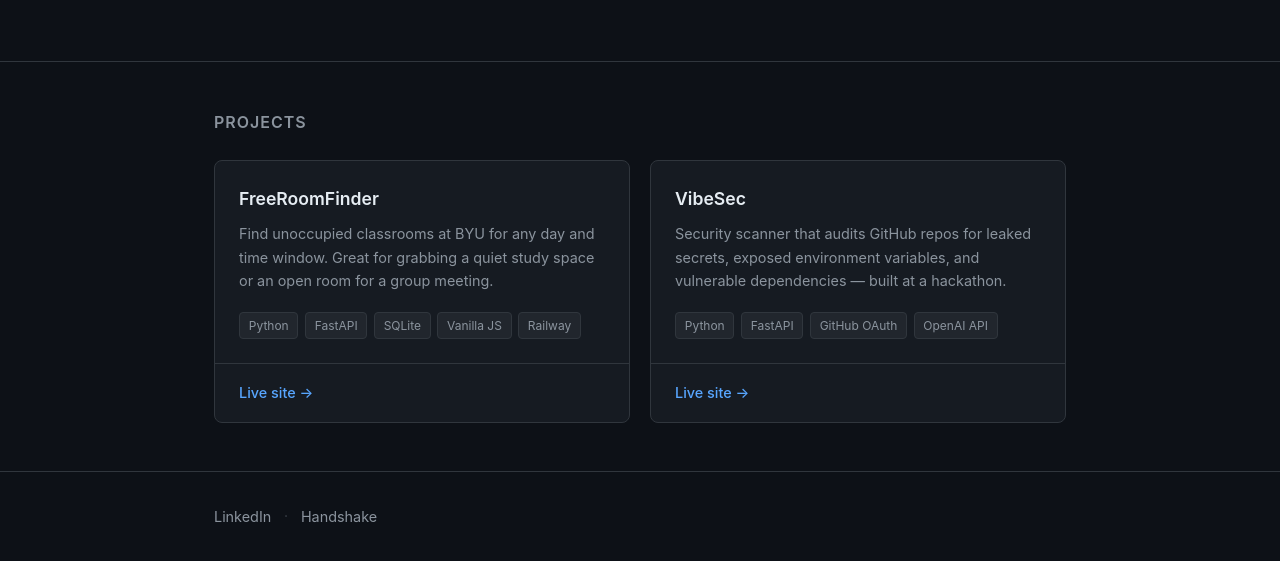
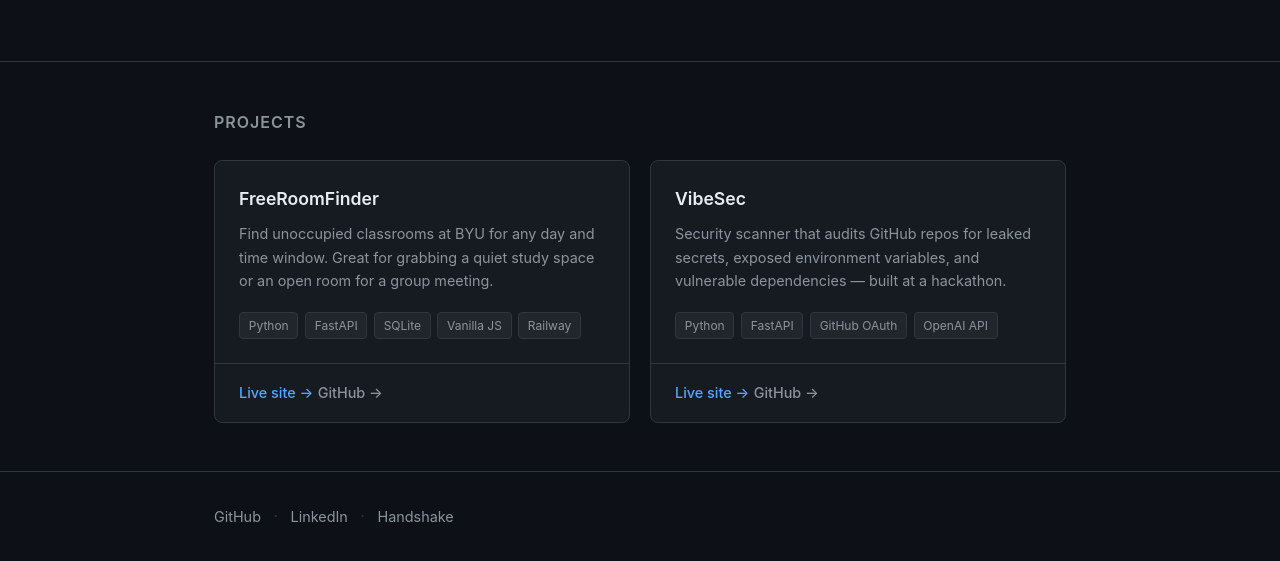
Before and after one commit to wlholland/WillPortfolioOfficial, a website: page index.html in a window 1280 px wide. Shown: the part 183-744 px from the top of the page. Drawn offline with Linux system fonts and the light colour scheme.

Commit message:
links, github

```diff
--- a/index.html
+++ b/index.html
@@ -4,6 +4,7 @@
   <meta charset="UTF-8" />
   <meta name="viewport" content="width=device-width, initial-scale=1.0" />
   <title>Will H. — Portfolio</title>
+  <link rel="icon" type="image/svg+xml" href="favicon.svg" />
   <link rel="stylesheet" href="style.css" />
 </head>
 <body>
@@ -33,6 +34,7 @@
           </div>
           <div class="card-footer">
             <a href="https://freeroomfinder-production.up.railway.app/" target="_blank" rel="noopener" class="btn">Live site &rarr;</a>
+            <a href="https://github.com/wlholland/freeroomfinder" target="_blank" rel="noopener" class="btn btn-secondary">GitHub &rarr;</a>
           </div>
         </article>
 
@@ -49,6 +51,7 @@
           </div>
           <div class="card-footer">
             <a href="https://web-production-210eb.up.railway.app/" target="_blank" rel="noopener" class="btn">Live site &rarr;</a>
+            <a href="https://github.com/Preston-Miller/SBHackathon-PLEIADES" target="_blank" rel="noopener" class="btn btn-secondary">GitHub &rarr;</a>
           </div>
         </article>
 
@@ -58,6 +61,8 @@
 
   <footer>
     <div class="container">
+      <a href="https://github.com/wlholland" target="_blank" rel="noopener">GitHub</a>
+      <span class="footer-sep">&middot;</span>
       <a href="https://www.linkedin.com/in/willhollandit/" target="_blank" rel="noopener">LinkedIn</a>
       <span class="footer-sep">&middot;</span>
       <a href="https://byu.joinhandshake.com/profiles/willhollandit" target="_blank" rel="noopener">Handshake</a>
--- a/style.css
+++ b/style.css
@@ -131,6 +131,14 @@ body {
   text-decoration: underline;
 }
 
+.btn-secondary {
+  color: var(--text-muted);
+}
+
+.btn-secondary:hover {
+  color: var(--text);
+}
+
 /* Footer */
 footer {
   padding: 2rem 0;
```
Also changed, not shown: favicon.svg (added).
